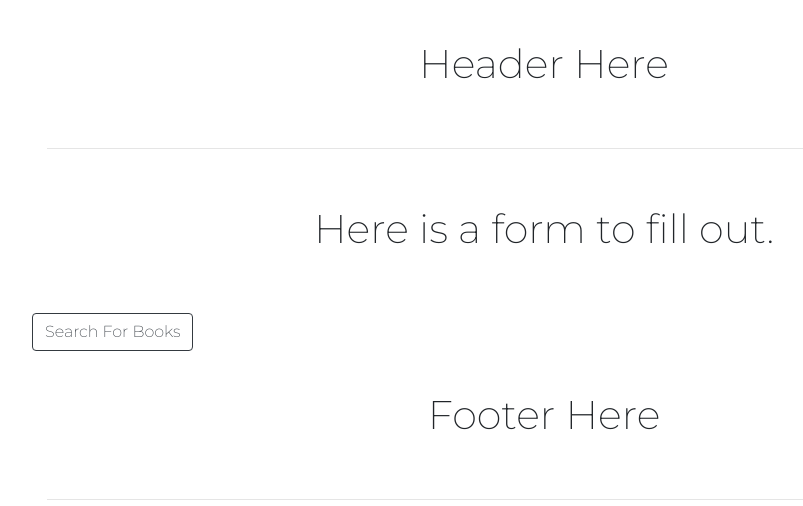
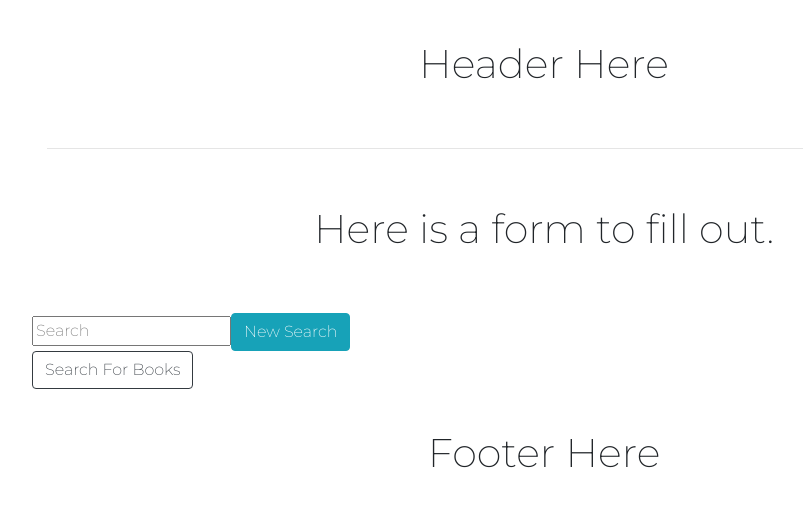
Before and after one commit to chloehellberg/SuggestItToMe, a React (Create React App) app: page / in a window 1280 px wide. Shown: the top 506 px of the page, without its empty margins (96-899 px from the left). Built offline with nearby package versions, Linux system fonts and the light colour scheme; no server answers; a web font is replaced by a local one.

Commit message:
Attempt at adding a search-param reducer to feed query results into API.

```diff
--- a/src/actions/ActionTypes.js
+++ b/src/actions/ActionTypes.js
@@ -4,3 +4,5 @@ export const GET_BOOKS_SUCCESS='GET_BOOKS_SUCCESS'
 
 export const TOGGLE_BOOK_FORM_SHOWING = 'TOGGLE_BOOK_FORM_SHOWING'
 export const TOGGLE_BOOK_RESULTS_SHOWING = 'TOGGLE_BOOK_RESULTS_SHOWING'
+
+export const SEARCH_BOOKS = 'SEARCH_BOOKS'
--- a/src/actions/index.js
+++ b/src/actions/index.js
@@ -24,10 +24,19 @@ export const toggleBookFormShowing = () => ({
 });
 
 
+export const searchBooks = (query) => {
+  return {
+    type: c.SEARCH_BOOKS,
+    query: query
+  };
+};
+
+
 export const makeApiCall = () => {
+  let query = [];
   return dispatch => {
     dispatch(requestBooks);
-    return fetch('https://www.googleapis.com/books/v1/volumes?q=subject:fiction')
+    return fetch(`https://www.googleapis.com/books/v1/volumes?q=subject:${query}`)
       .then(response => response.json())
       .then(
         (jsonifiedResponse) => {
@@ -38,6 +47,25 @@ export const makeApiCall = () => {
       });
   }
 }
+
+
+
+//Working with static fiction route
+
+// export const makeApiCall = () => {
+//   return dispatch => {
+//     dispatch(requestBooks);
+//     return fetch('https://www.googleapis.com/books/v1/volumes?q=subject:fiction')
+//       .then(response => response.json())
+//       .then(
+//         (jsonifiedResponse) => {
+//           dispatch(getBooksSuccess(jsonifiedResponse.items));
+//         })
+//       .catch((error) => {
+//         dispatch(getBooksFailure(error));
+//       });
+//   }
+// }
 
 
 // export const makeApiCall = () => {
--- a/src/components/FindBooksControl.js
+++ b/src/components/FindBooksControl.js
@@ -9,6 +9,22 @@ import * as a from './../actions';
 class FindBooksControl extends React.Component {
   constructor(props) {
     super(props);
+    this.state = {
+      query: []
+    };
+  }
+
+  // handleSearchParameters = (newSearch) => {
+  //   const newQuery = this.state.query.concat(newSearch);
+  //   this.setState({
+  //     query: newQuery
+  //   });
+  // }
+
+  handleSearchParameters = (newSearch) => {
+    const { dispatch } = this.props;
+    const action = a.searchBooks(newSearch);
+    dispatch(action);
   }
 
   handleClick = () => {
@@ -29,7 +45,7 @@ class FindBooksControl extends React.Component {
     let currentlyVisibleState = null;
     let buttonText = null;
     if (this.props.bookResultsShowing) {
-      currentlyVisibleState = <FindBooksResult books={this.props.books}/>
+      currentlyVisibleState = <FindBooksResult books={this.props.books} onNewSearch={this.handleSearchParameters}/>
       buttonText = "Return to Find Books Form";
     } else {
       currentlyVisibleState = <FindBooksForm />
@@ -47,14 +63,16 @@ class FindBooksControl extends React.Component {
 FindBooksControl.propTypes = {
   bookResultsShowing: PropTypes.bool,
   bookFormShowing: PropTypes.bool,
-  books: PropTypes.object
+  books: PropTypes.object,
+  newSearch: PropTypes.array
 }
 
 const mapStateToProps = state => {
   return {
     bookResultsShowing: state.bookResultsShowing,
     bookFormShowing: state.bookFormShowing,
-    books: state.books
+    books: state.books,
+    newSearch: state.newSearch
     // books: state.books,
     // isLoading: state.isLoading,
     // error: state.error
--- a/src/components/FindBooksForm.js
+++ b/src/components/FindBooksForm.js
@@ -1,13 +1,35 @@
 import React from "react";
+import PropTypes from 'prop-types';
 
 
 function FindBooksForm(props){
+
+  function handleSearchParameters(event) {
+    event.preventDefault();
+    const newSearch = {
+      query: event.target.query.value
+    }
+    props.onNewSearch(newSearch);
+  }
+
+
   return(
     <React.Fragment>
       <h1>Here is a form to fill out.</h1>
+      <form onSubmit={handleSearchParameters}>
+        <input class="submission"
+          type='text'
+          name='query'
+          placeholder='Search' />
+        <button class="btn btn-info" type='submit'>New Search</button>
+      </form>
     </React.Fragment>
   )
 }
+
+FindBooksForm.propTypes = {
+  onNewSearch: PropTypes.func
+};
 
 export default FindBooksForm;
 
@@ -19,13 +41,23 @@ export default FindBooksForm;
 
 
 
+// return(
+//   <React.Fragment>
+//     <h1>Here is a form to fill out.</h1>
+//   </React.Fragment>
+// )
+// }
+
+// export default FindBooksForm;
 
 
 
 
 
+// const []
+  // function searchParameters() {
 
-
+  // }
 
 
 
--- a/src/reducers/index.js
+++ b/src/reducers/index.js
@@ -2,11 +2,13 @@ import bookFormVisibleReducer from './book-form-visible-reducer';
 import bookResultsVisibleReducer from './book-results-visible-reducer';
 import booksReducer from './books-reducer';
 import { combineReducers } from 'redux';
+import searchParameterReducer from './search-parameter-reducer';
 
 const rootReducer = combineReducers({
   bookResultsShowing: bookResultsVisibleReducer,
   bookFormShowing: bookFormVisibleReducer,
-  books: booksReducer
+  books: booksReducer,
+  newSearch: searchParameterReducer
 });
 
 export default rootReducer;
--- /dev/null
+++ b/src/reducers/search-parameter-reducer.js
@@ -0,0 +1,16 @@
+import * as c from './../actions/ActionTypes';
+
+export default (state = [], action) => {
+  const { query } = action;
+  switch(action.type) {
+    case c.SEARCH_BOOKS:
+      return Object.assign({}, state, {
+
+          query: query,
+
+
+      });
+    default:
+      return state;
+  };
+};
```
Also changed, not shown: 1 other file (tests, documents, lock files or other folders).
